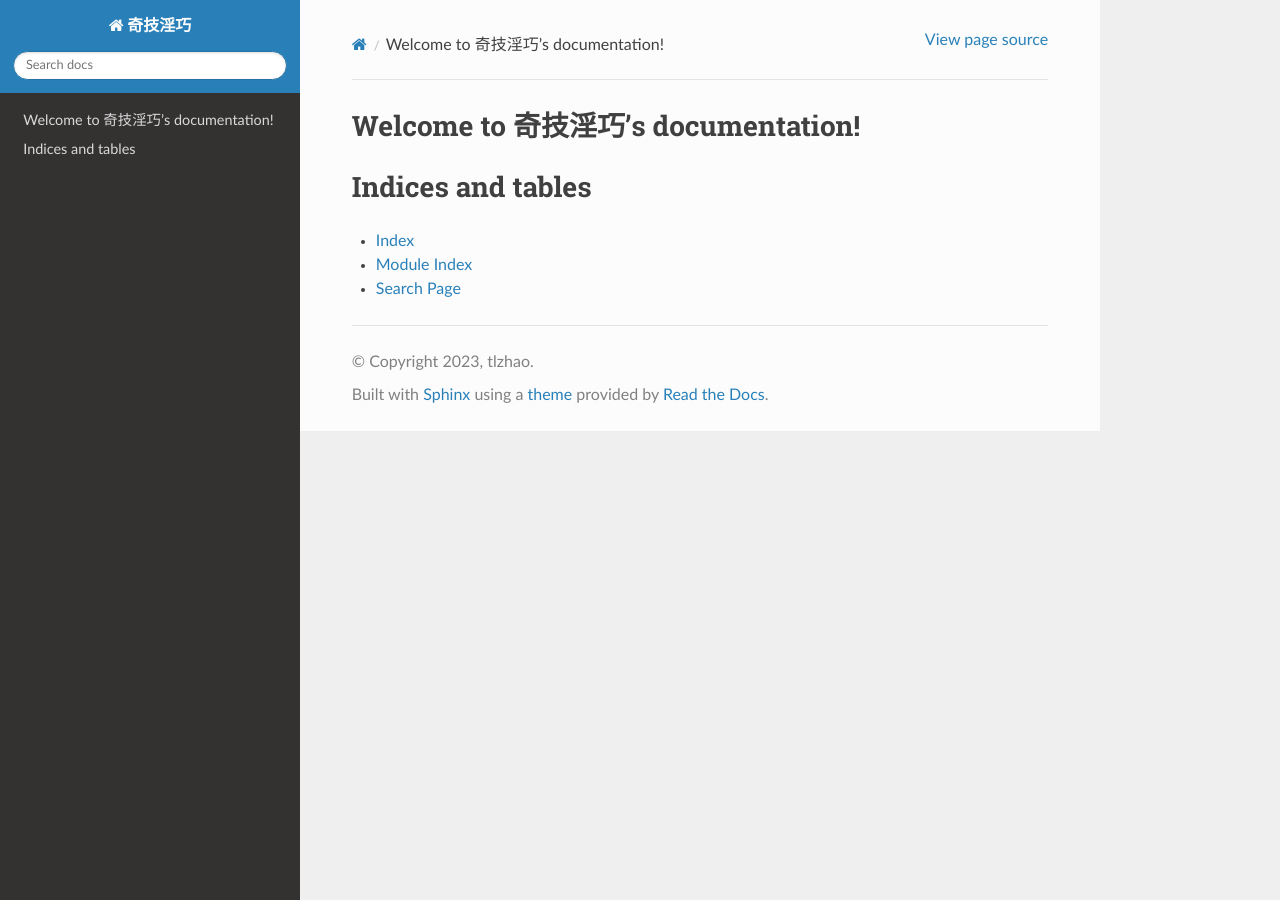
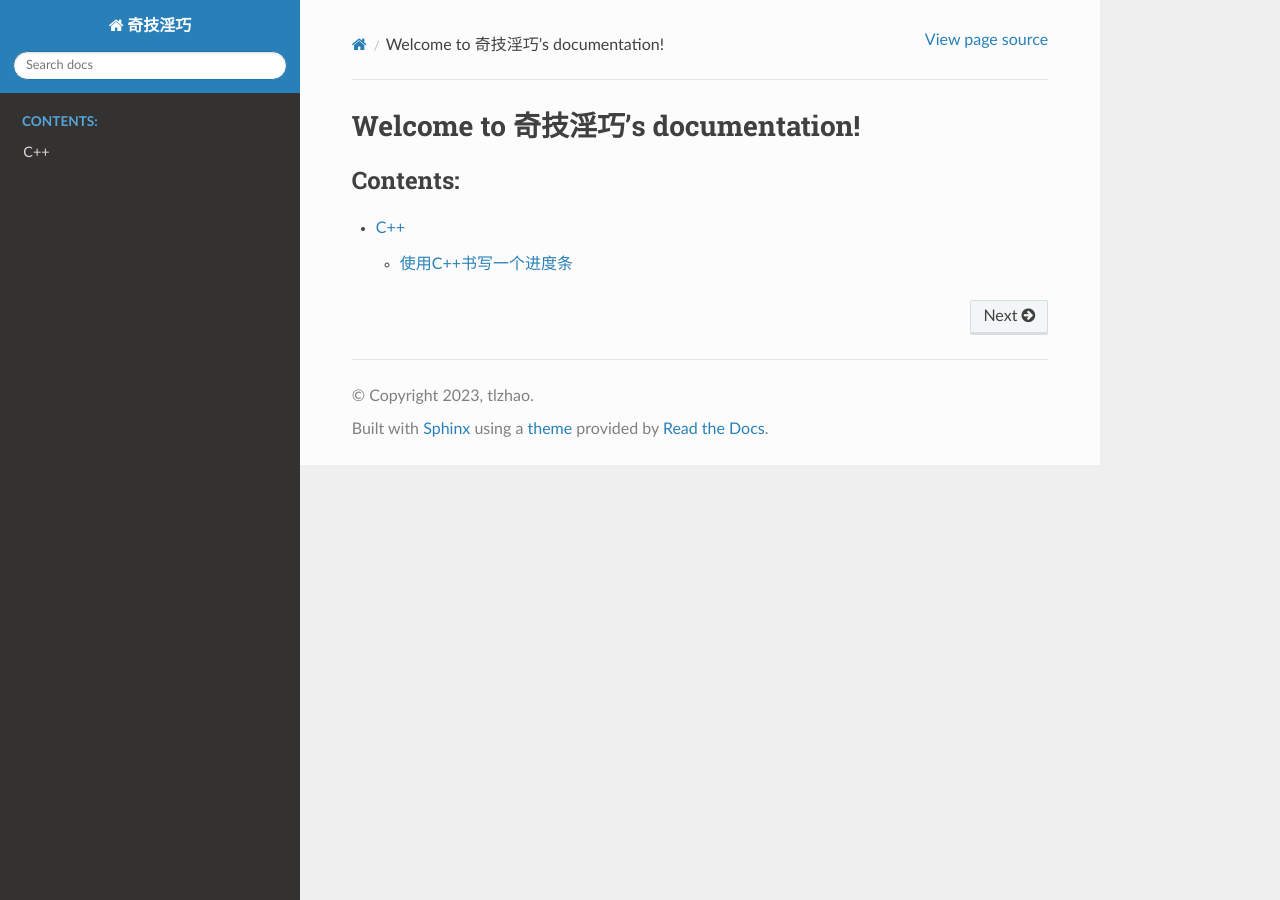
Before and after one commit to tlzhao-casia/awesome-tools, a Sphinx documentation site: the page built from docs/source/index.rst, in a window 1280 px wide. Built offline with Sphinx 7.4.7 and the Read the Docs theme 2.0.0, drawn with Linux system fonts in a browser that asks for light colours.

Commit message:
重新构建

```diff
--- /dev/null
+++ b/docs/source/C++/progress_bar.rst
@@ -0,0 +1,2 @@
+使用C++书写一个进度条
+=====================
--- a/docs/source/index.rst
+++ b/docs/source/index.rst
@@ -10,11 +10,4 @@ Welcome to 奇技淫巧's documentation!
    :maxdepth: 2
    :caption: Contents:
 
-
-
-Indices and tables
-==================
-
-* :ref:`genindex`
-* :ref:`modindex`
-* :ref:`search`
+   C++/index
```
Also changed, not shown: docs/source/C++/index.rst (added, +8 -0 lines).
